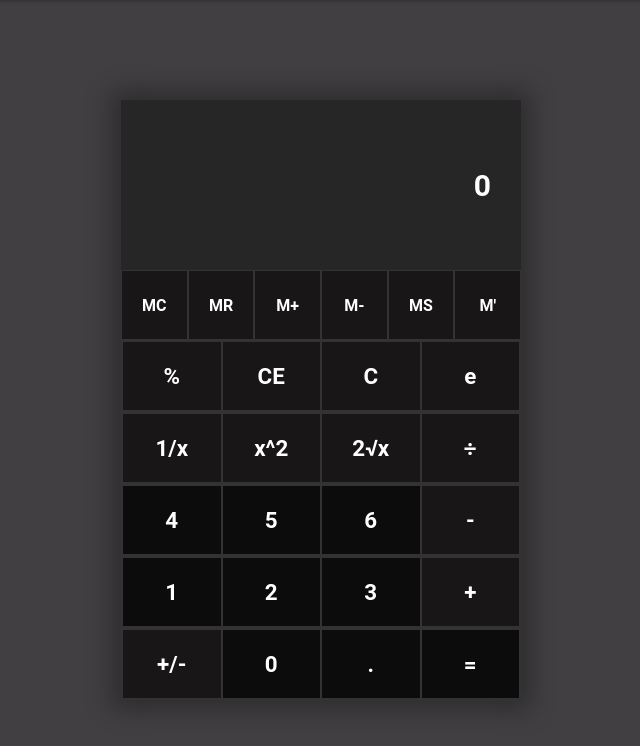
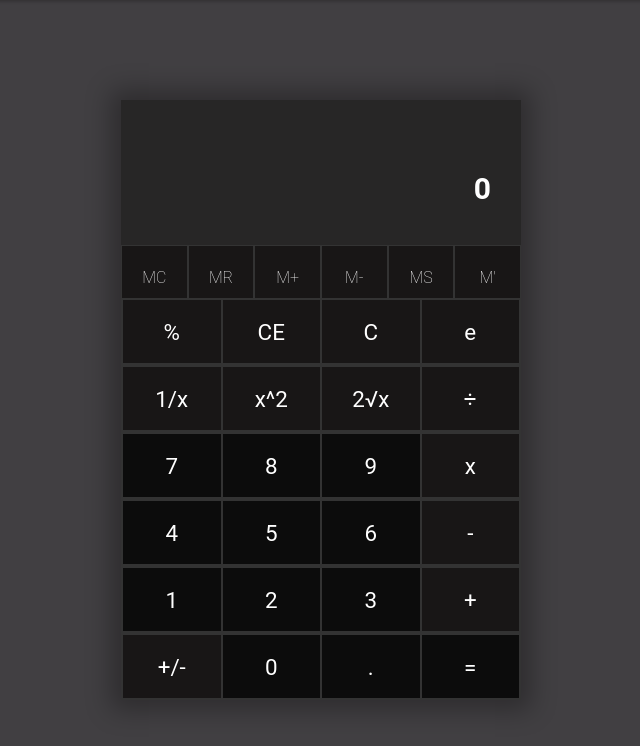
Before and after one commit to AnaCRomero/proyectoUX, a React (Create React App) app: page / in a window 1280 px wide. Shown: the top 746 px of the page, without its empty margins (319-959 px from the left). Built offline with nearby package versions, Linux system fonts and the light colour scheme.

Commit message:
correciones

```diff
--- a/src/App.tsx
+++ b/src/App.tsx
@@ -71,6 +71,13 @@ const App: React.FC = () => {
               </div>
 
               <div className='fila'>
+                <Boton manejarClic={agregarInput}>7</Boton>
+                <Boton manejarClic={agregarInput}>8</Boton>
+                <Boton manejarClic={agregarInput}>9</Boton>
+                <Boton manejarClic={agregarInput}>x</Boton>
+              </div>
+
+              <div className='fila'>
                 <Boton manejarClic={agregarInput}>4</Boton>
                 <Boton manejarClic={agregarInput}>5</Boton>
                 <Boton manejarClic={agregarInput}>6</Boton>
--- a/src/components/Boton.css
+++ b/src/components/Boton.css
@@ -1,16 +1,29 @@
 .boton {
-    height: 70px;
+    height: 65px;
     display: flex;
     flex: 1 1;
     justify-content: center;
     align-items: center;
-    font-weight: bold;
+    font-weight: lighter;
     background-color: rgb(12, 12, 12);
     color: white;
     border: 1px solid #333;
     cursor: pointer;
     user-select: none;
 }
+
+.especial{
+    height: 0.1px;
+    display: flex;
+    align-items: center;
+    margin-bottom: 20px;
+    justify-content: center;
+    text-align: center;
+    color: #fff;
+    font-weight: lighter;
+    font-size: 1rem;
+}
+
 .operador{
     background-color: rgb(24, 22, 22);
 }
--- a/src/components/BotonClear.css
+++ b/src/components/BotonClear.css
@@ -1,10 +1,10 @@
 .boton-clear{
-    height: 70px;
+    height: 65px;
     display: flex;
     flex: 1 1;
     justify-content: center;
     align-items: center;
-    font-weight: bold;
+    font-weight: lighter;
     background-color: rgb(24, 22, 22);
     color: white;
     border: 1px solid #333;
--- a/src/components/Pantalla.css
+++ b/src/components/Pantalla.css
@@ -12,12 +12,3 @@
     flex: 1;
     width: 100%;
 }
-
-.especial{
-    display: flex;
-    align-items: center;
-    justify-content: center;
-    color: #fff;
-    font-weight: lighter;
-    font-size: 1rem;
-}
```
